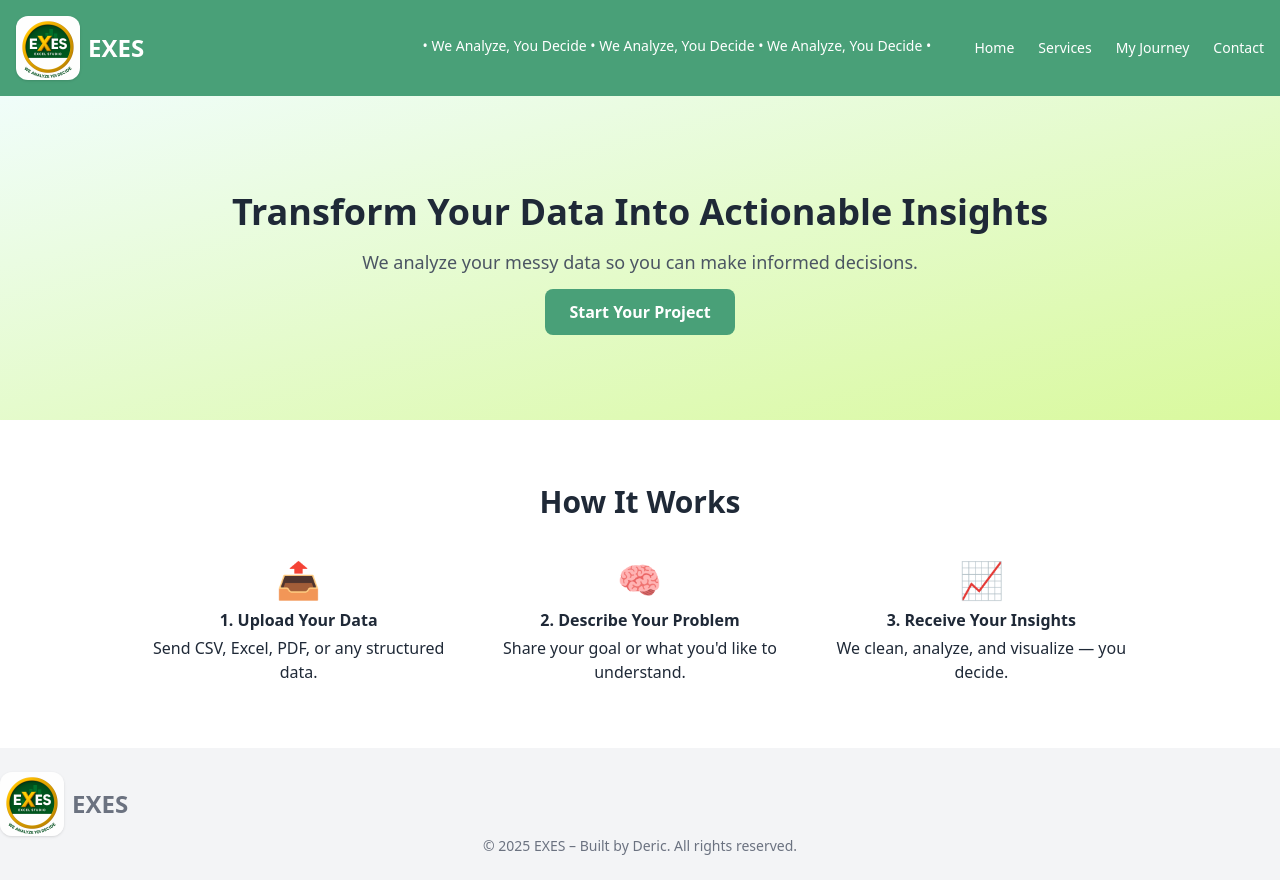
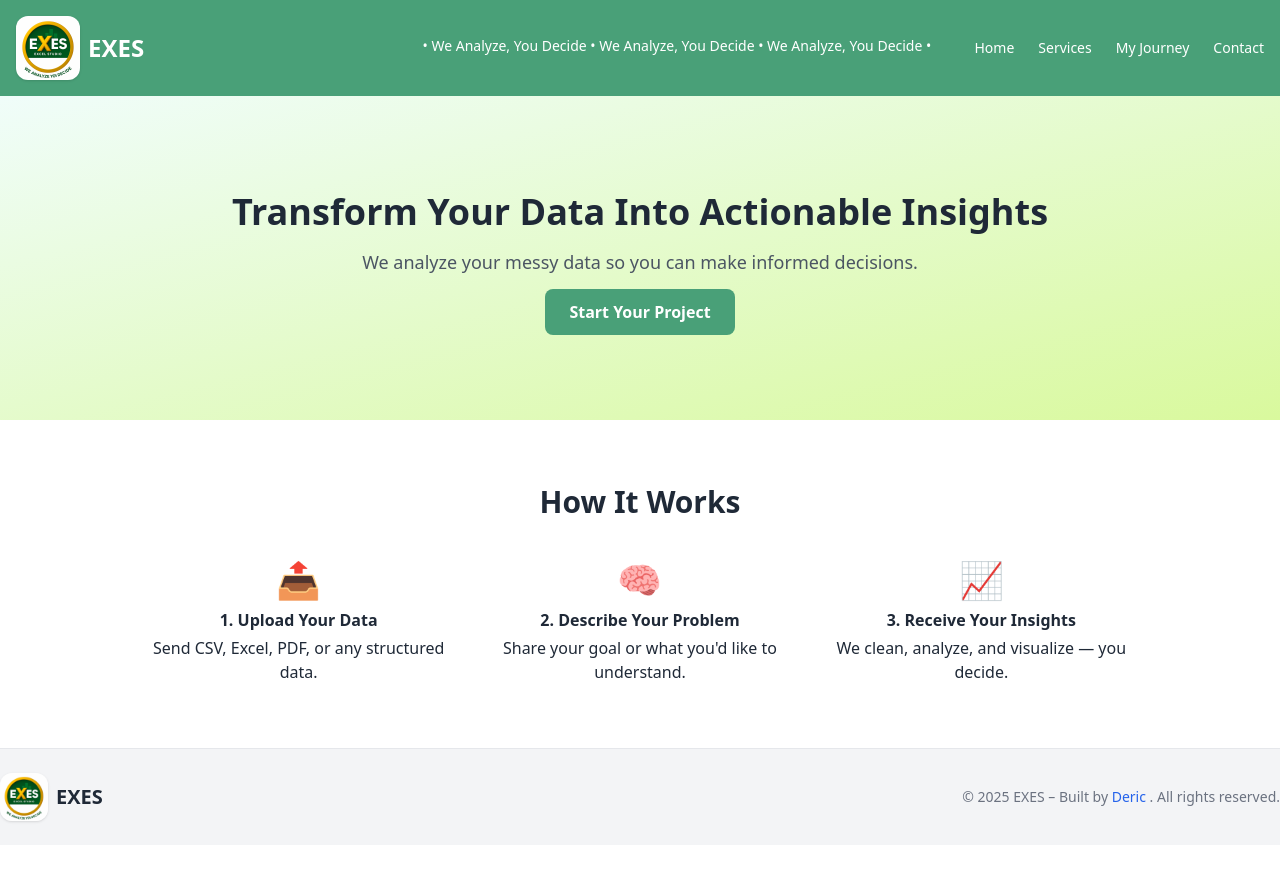
Before and after one commit to Deric254/EXES, a plain HTML site: page index.html in a window 1280 px wide. After the commit the page ends 845 px from the top, so only its background shows below. Drawn offline with nearby package versions, Linux system fonts and the light colour scheme.

Commit message:
footer
foter updates

```diff
--- a/index.html
+++ b/index.html
@@ -73,15 +73,27 @@
     </div>
   </section>
 
-  <!-- Footer -->
-  <footer class="bg-gray-100 py-6 text-center text-sm text-gray-500 mt-auto">
-     <!-- Logo -->
-    <div class="flex items-center gap-2 shrink-0">
-      <img src="assets/img/logo.png" alt="EXES Logo" class="h-16 w-16 rounded-xl object-cover shadow" />
-      <span class="font-bold text-2xl">EXES</span>
+<!-- Footer -->
+<footer class="bg-gray-100 py-6 text-center text-sm text-gray-500 mt-auto border-t">
+  <div class="container mx-auto flex flex-col items-center gap-4 sm:flex-row sm:justify-between">
+
+    <!-- Logo and Brand -->
+    <div class="flex items-center gap-2">
+      <img src="assets/img/logo.png" alt="EXES Logo" class="h-12 w-12 rounded-xl object-cover shadow" />
+      <span class="font-bold text-xl text-gray-800">EXES</span>
     </div>
-    &copy; 2025 EXES – Built by Deric. All rights reserved.
-  </footer>
+
+    <!-- Copyright -->
+    <div class="text-xs sm:text-sm text-gray-500">
+      &copy; 2025 EXES – Built by
+      <a href="https://deric254.github.io/portfolio/" target="_blank" rel="noopener noreferrer" class="text-blue-600 hover:underline font-medium">
+        Deric
+      </a>. All rights reserved.
+    </div>
+
+  </div>
+</footer>
+
 
 </body>
 </html>
```
